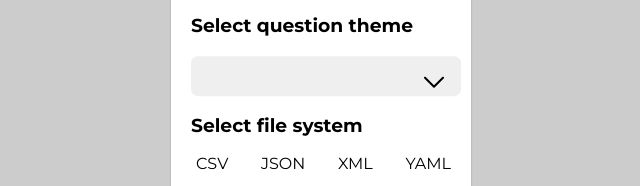
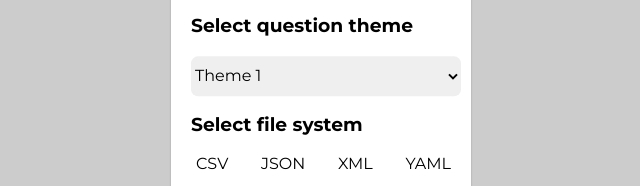
Before and after one commit to mzubkova/project-1, a plain HTML site: page index.html in a window 1280 px wide. Shown: the part 160-346 px from the top of the page, 319-959 px from the left. Drawn offline with nearby package versions, Linux system fonts and the light colour scheme.

Commit message:
change drop-down btn

```diff
--- a/css/style.css
+++ b/css/style.css
@@ -16,11 +16,11 @@
 } */
 
 .modal {
-  width: 528px;
+  /* width: 528px; */
   position: fixed;
   max-width: 300px;
-  padding-left: 15px;
-  padding-right: 15px;
+  padding-left: 30px;
+  padding-right: 30px;
   margin-left: auto;
   margin-right: auto;
   padding: 15px 20px;
@@ -58,12 +58,15 @@
   border-radius: 7px;
   width: 270px;
   height: 40px;
-  padding: 16px;
   font-size: 16px;
   border: none;
   cursor: pointer;
 }
 
+.modal__dropdown-option {
+  width: 270px;
+  height: 40px;
+}
 /* Dropdown button on hover & focus */
 /* .dropbtn:hover,
 .dropbtn:focus {
--- a/index.html
+++ b/index.html
@@ -28,14 +28,19 @@
           CREATE NEW QUESTION</h2>
         <h3>Select question theme</h3>
         <div class="modal__dropdown">
-          <button class="modal__dropdown-btn">
+          <!-- <button class="modal__dropdown-btn">
             <svg class="modal__dropdown-down">
               <use class="modal__dropdown-down--arrow" href="./img/symbol-defs.svg#download"></use>
             </svg>
-            <!-- <svg class="arrow-down">
-              <use class="arrow" href="./img/symbol-defs.svg#upload"></use>
-            </svg> -->
-          </button>
+
+          </button> -->
+          <select class="modal__dropdown-btn" name="theme" id="theme">
+            <option class="modal__dropdown-option" value="">Theme 1</option>
+            <option class="modal__dropdown-option" value="">Theme 2</option>
+            <option class="modal__dropdown-option" value="">Theme 3</option>
+            <option class="modal__dropdown-option" value="">Theme 4</option>
+            <option class="modal__dropdown-option" value="">Theme 5</option>
+          </select>
           <div id="myDropdown" class="modal__dropdown-content" id="dropDown">
             <a href="#">Link 1</a>
             <a href="#">Link 2</a>
```
